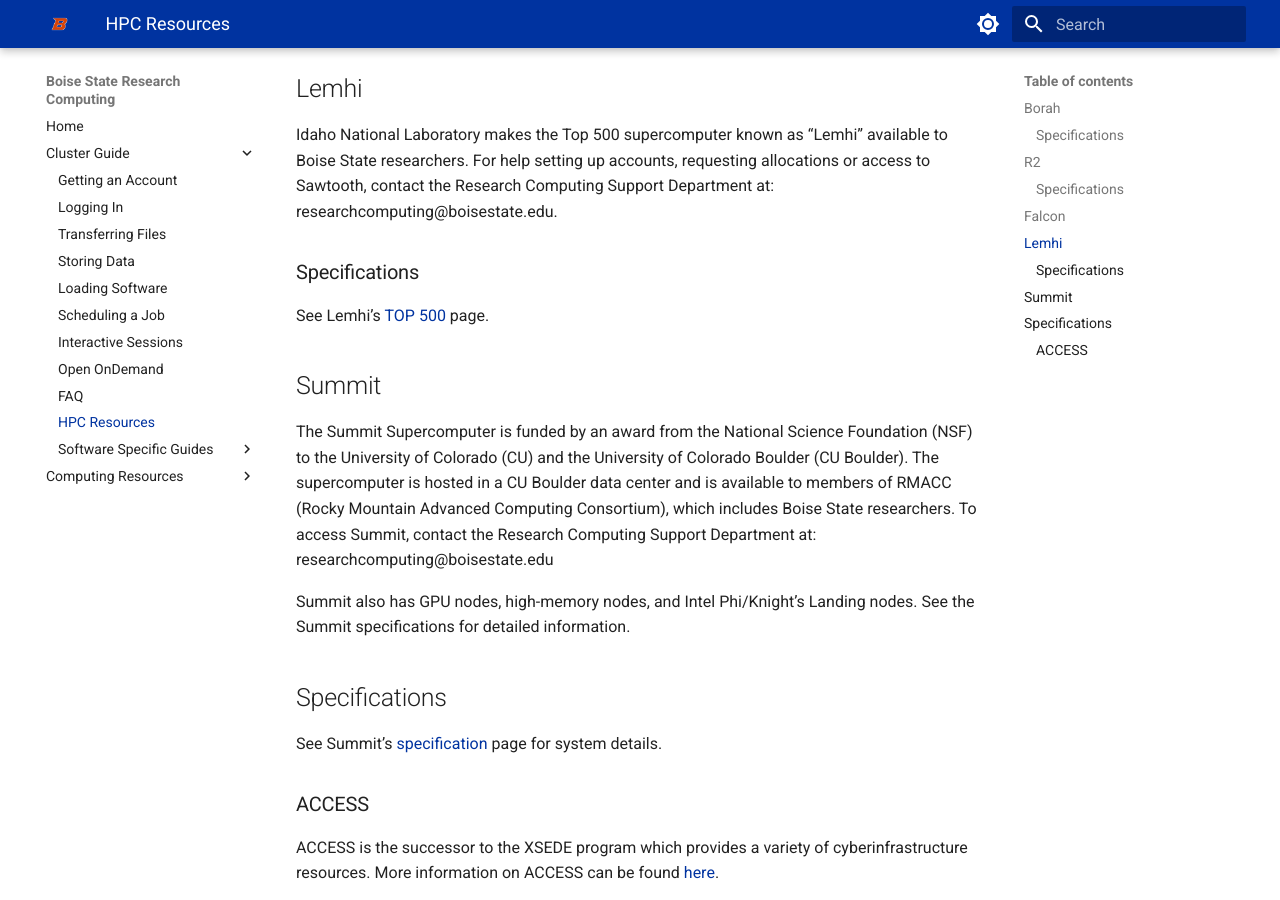
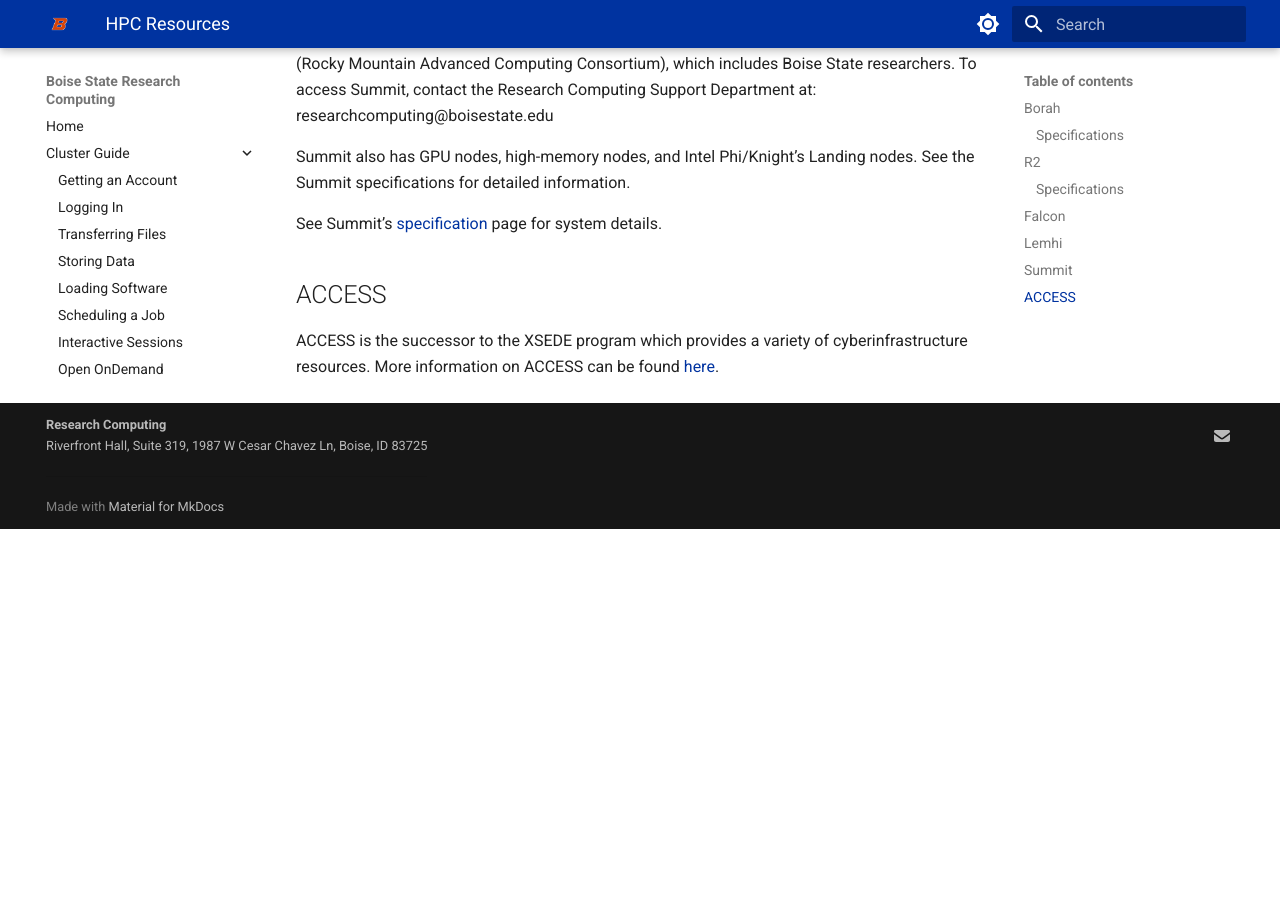
Before and after one commit to bsurc/docs, an MkDocs documentation site: the page built from docs/hpc_resources.md, in a window 1280 px wide and 900 px high, scrolled down 2604 px. Built offline with MkDocs 1.6.1 and Material for MkDocs 9.7.7, drawn with Linux system fonts in a browser that asks for light colours; after the commit the page ends 3133 px from its top, so only the background shows below that.

Commit message:
Simplify Header layout - fix table

```diff
--- a/docs/hpc_resources.md
+++ b/docs/hpc_resources.md
@@ -13,6 +13,7 @@ The cluster is located at the Idaho National Laboratory’s Collaborative Comput
 | GPU          | N/A                                                       | N/A                                                                                         | N/A                                                                                         | NVIDIA Tesla V100 (x2)                                                                      | N/A                                                                                         |
 | Interconnect | Mellanox Non-Blocking HDR200/HDR100 Infiniband            | Mellanox Non-Blocking HDR200/HDR100 Infiniband                                              | Mellanox Non-Blocking HDR200/HDR100 Infiniband                                              | Mellanox Non-Blocking HDR200/HDR100 Infiniband                                              | Mellanox Non-Blocking HDR200/HDR100 Infiniband                                              |
 | Cores        | 6                                                         | 48                                                                                          | 1,968                                                                                       | 20,480 CUDA  + 192 CPU                                                                      | 48                                                                                          |
+
 In addition to the above infrastructure, the Borah system also has another 68 CPU nodes owned by our industry partner, Idaho Power. When not in use by Idaho Power, Boise State researchers have access to up to 34 Idaho Power CPU nodes for their research.
 
 ## R2
@@ -38,7 +39,6 @@ Idaho National Laboratory makes the Top 500 supercomputer known as “Falcon”
 ## Lemhi
 Idaho National Laboratory makes the Top 500 supercomputer known as “Lemhi” available to Boise State researchers. For help setting up accounts, requesting allocations or access to Sawtooth, contact the Research Computing Support Department at: researchcomputing@boisestate.edu.
 
-### Specifications
 See Lemhi’s [TOP 500](https://www.top500.org/system/179570/) page.
 
 ## Summit
@@ -46,8 +46,7 @@ The Summit Supercomputer is funded by an award from the National Science Foundat
 
 Summit also has GPU nodes, high-memory nodes, and Intel Phi/Knight’s Landing nodes. See the Summit specifications for detailed information.
 
-## Specifications
 See Summit’s [specification](https://www.colorado.edu/rc/resources/summit/specifications) page for system details.
 
-### ACCESS
+## ACCESS
 ACCESS is the successor to the XSEDE program which provides a variety of cyberinfrastructure resources. More information on ACCESS can be found [here](https://access-ci.org/).
```
